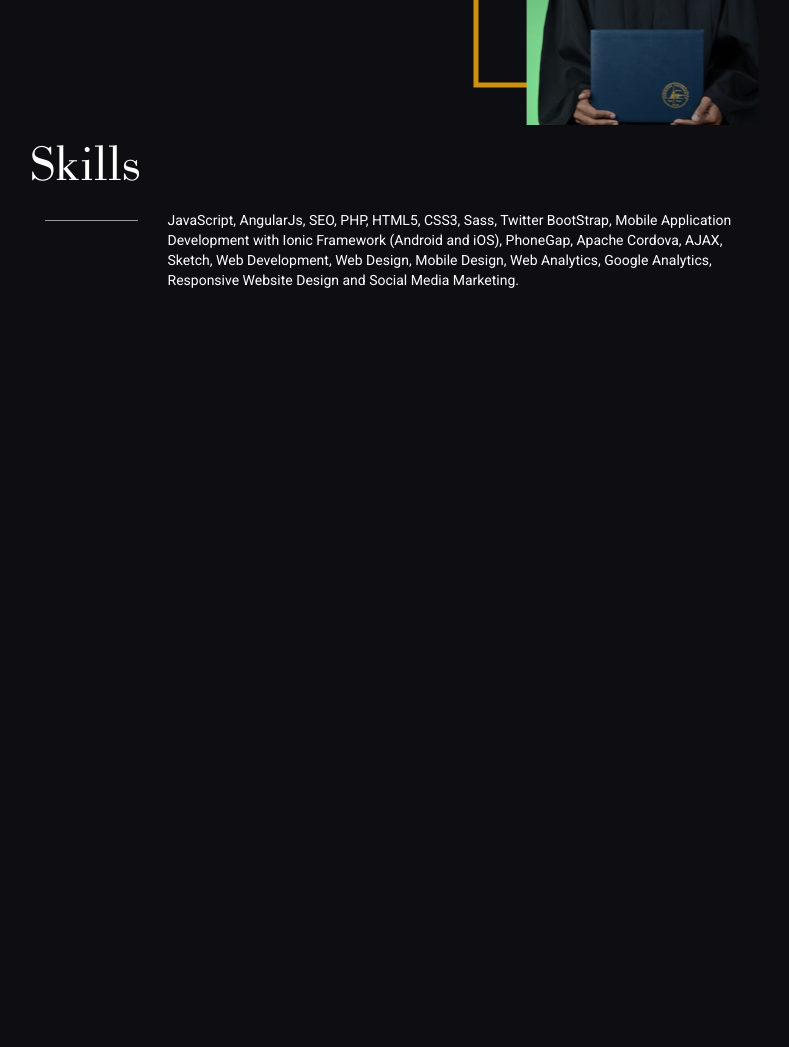
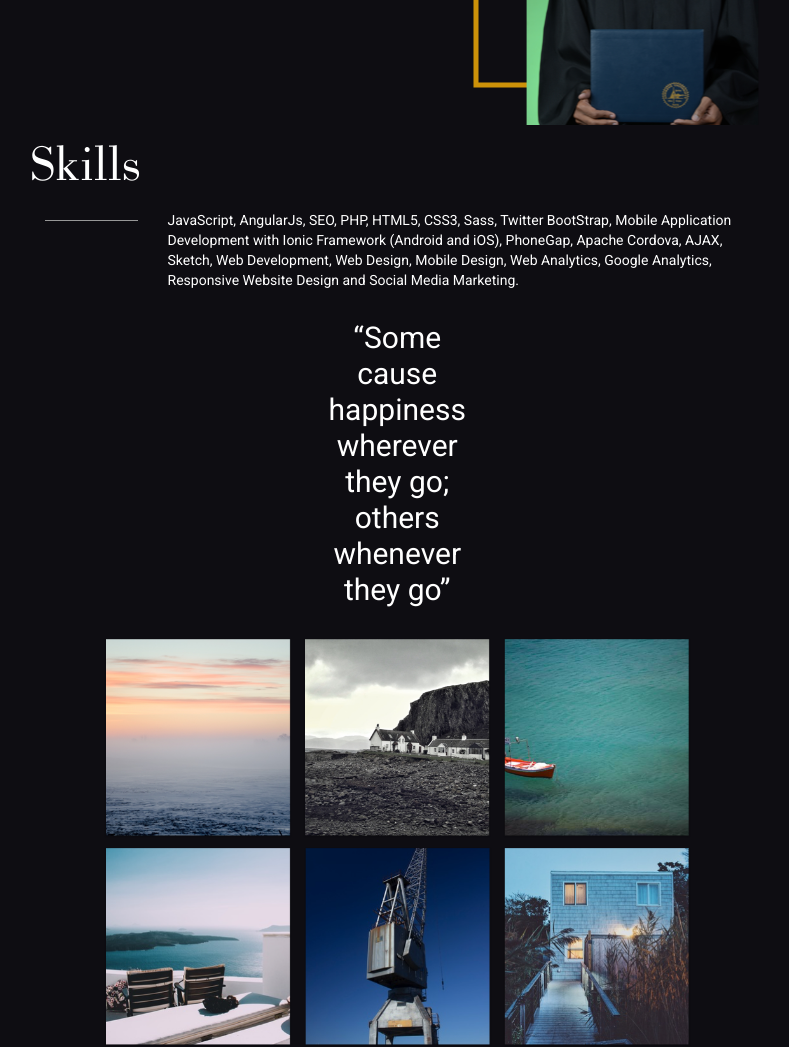
Before and after one commit to denzildoyle/Personal-Website, a plain HTML site: page index.html in a window 1280 px wide. Shown: the part 2050-3097 px from the top of the page, without its empty margins (79-868 px from the left). Before the commit the page ends 2350 px from the top, so only its background shows below. Drawn offline with nearby package versions, Linux system fonts and the light colour scheme.

Commit message:
Add twitter and instagram section

```diff
--- a/index.html
+++ b/index.html
@@ -186,6 +186,26 @@
             </div>
         </section>
 
+        <section id="twitter">
+            <div class="row">
+                <div class="col-md-7 col-md-offset-1">
+                    <div class="col-md-4 col-md-offset-4">
+                        <p><span class="accent">“</span>Some cause happiness wherever they go; others whenever they go<span class="accent">”</span></p>
+                    </div>
+                </div>
+            </div>
+        </section>
+
+        <section id="instagram">
+            <div class="row">
+                <div class="col-md-7 col-md-offset-1">
+                    <img class="image" src="../images/instagram.png">
+                </div>
+            </div>
+        </section>
+
+
+
         <!-- JavaScript plugins comes here -->
         <script src="https://code.jquery.com/jquery-1.11.2.min.js"></script>
         <script src="js/bootstrap.min.js"></script>
--- a/sass/styles.scss
+++ b/sass/styles.scss
@@ -90,7 +90,7 @@ p{
 	margin-top: 100px;
 }
 
-#quote{
+#quote, #twitter{
 	p{
 		font-size: 30px;
 		line-height: 36px;
```
Also changed, not shown: css/styles.css, images/instagram.png (added), 1 other file.
